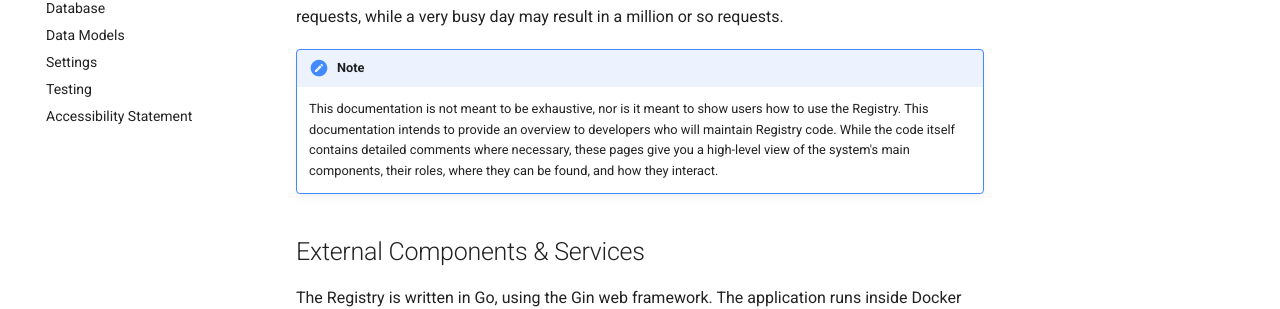
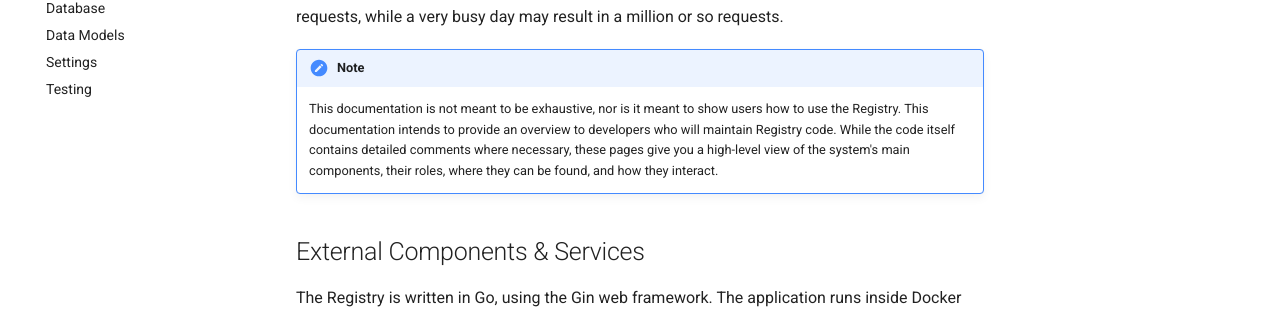
Before and after one commit to APTrust/registry-docs, an MkDocs documentation site: the page built from docs/index.md, in a window 1280 px wide. Shown: the part 480-789 px from the top of the page. Built offline with MkDocs 1.6.1 and Material for MkDocs 9.7.7, drawn with Linux system fonts in a browser that asks for light colours; comment, search, counter and statistics services are not loaded.

Commit message:
Remove accessibility statement

```diff
--- a/mkdocs.yml
+++ b/mkdocs.yml
@@ -54,4 +54,3 @@ nav:
   - Data Models: models.md
   - Settings: settings.md
   - Testing: testing.md
-  - Accessibility Statement: https://aptrust.org/accessibility-statement/
```
